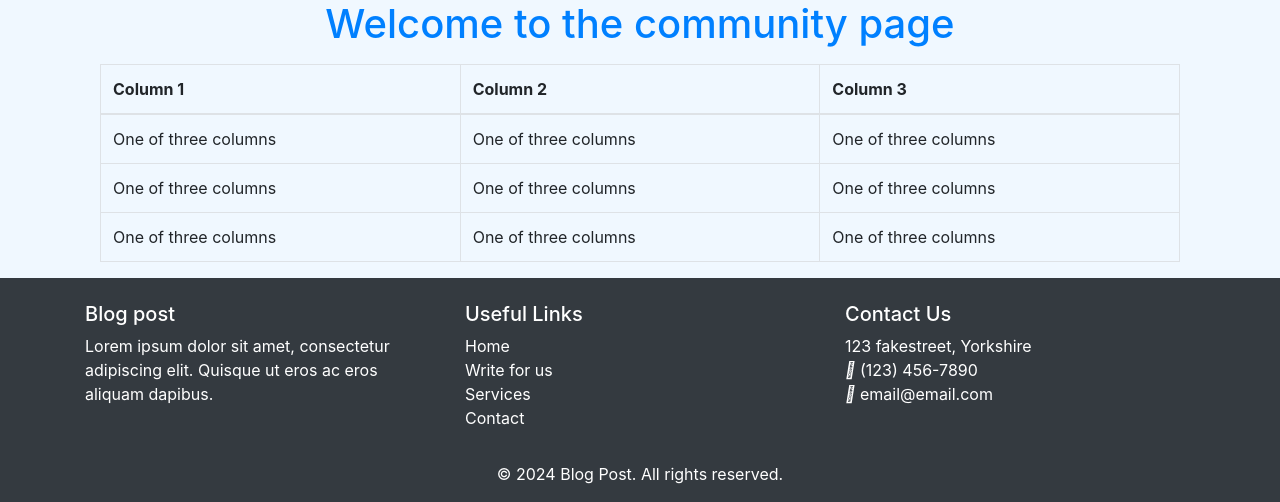
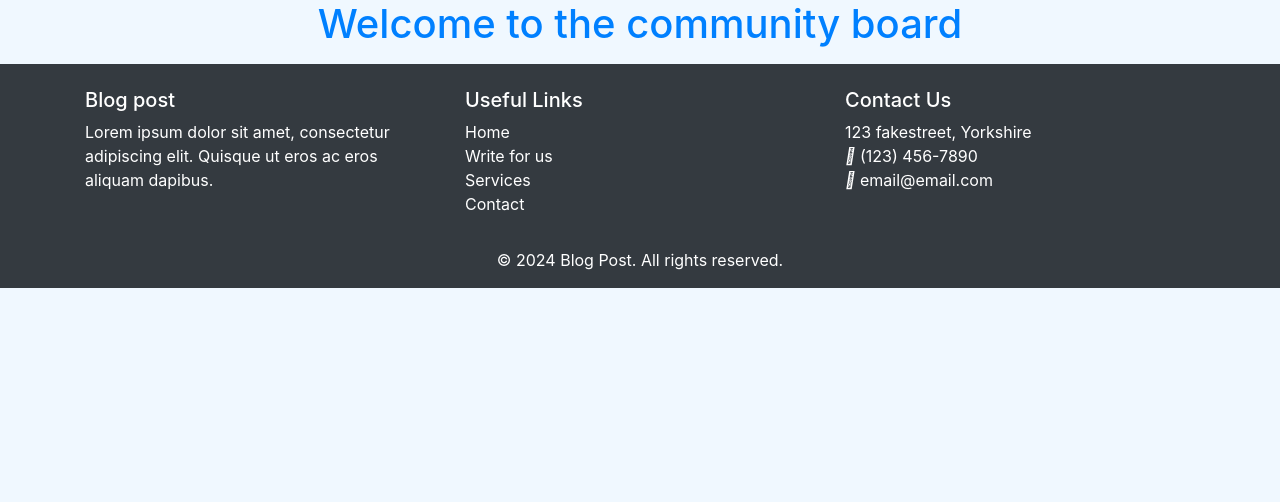
Before and after one commit to RWinterburn/Project-3, a Flask app: page / in a window 1280 px wide. Shown: the part 56-558 px from the top of the page. Run offline with Flask 3, Linux system fonts and the light colour scheme; some libraries are stand-ins or nearby versions.

```diff
--- a/app/templates/home.html
+++ b/app/templates/home.html
@@ -4,37 +4,12 @@
 
 {% block content %}
 <div class="container">
-    <h1 class="text-center">Welcome to the community page</h1>
+    <h1 class="text-center">Welcome to the community board</h1>
     <p class="text-center bg-blue"></p>
 </div>
 
 <div class="container">
-    <table class="table table-bordered">
-        <thead>
-            <tr>
-                <th scope="col">Column 1</th>
-                <th scope="col">Column 2</th>
-                <th scope="col">Column 3</th>
-            </tr>
-        </thead>
-        <tbody>
-            <tr>
-                <td>One of three columns</td>
-                <td>One of three columns</td>
-                <td>One of three columns</td>
-            </tr>
-            <tr>
-                <td>One of three columns</td>
-                <td>One of three columns</td>
-                <td>One of three columns</td>
-            </tr>
-            <tr>
-                <td>One of three columns</td>
-                <td>One of three columns</td>
-                <td>One of three columns</td>
-            </tr>
-        </tbody>
-    </table>
+
 </div>
 
 
```
Also changed, not shown: README2.MD, instance/database.db.
